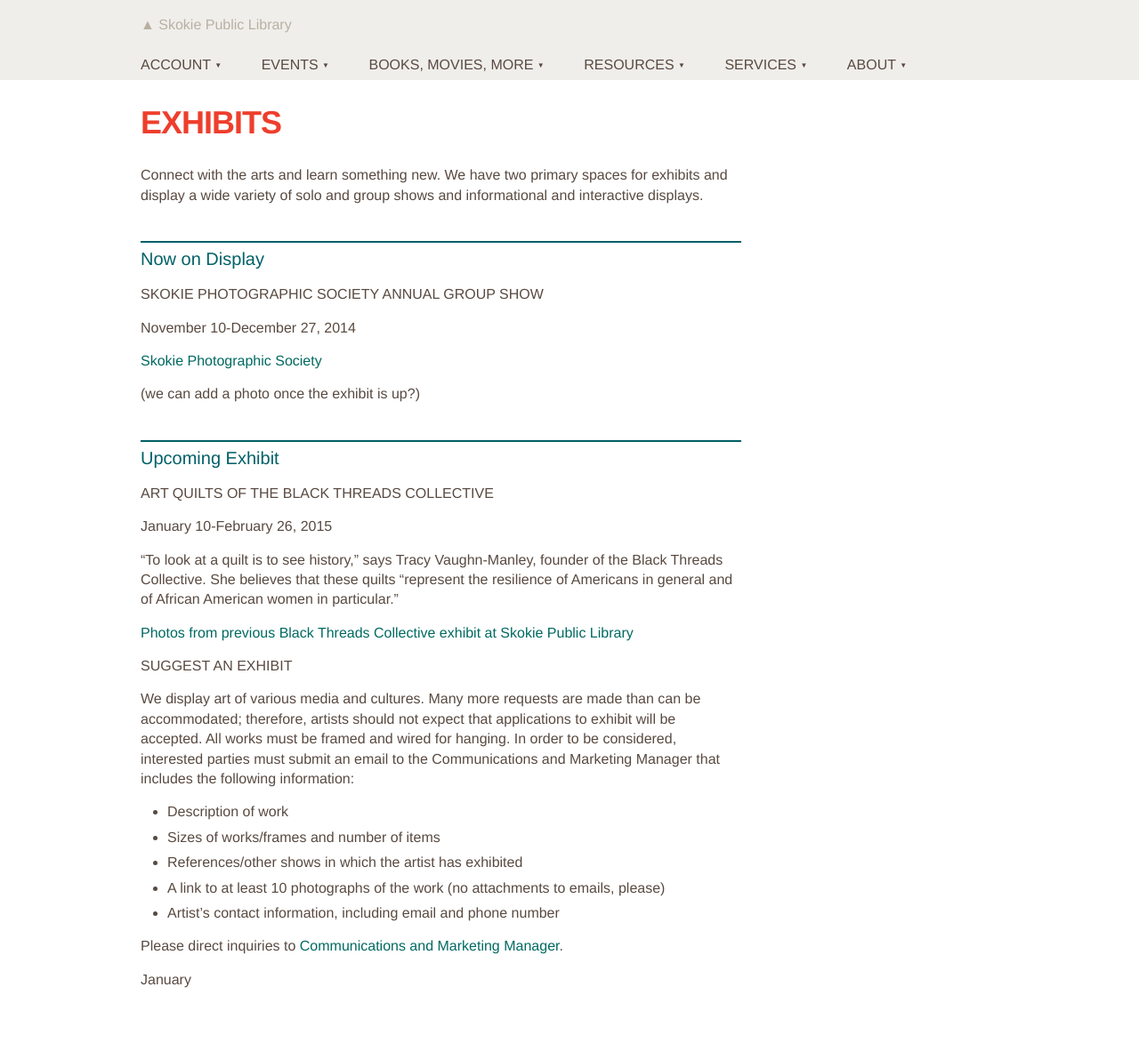
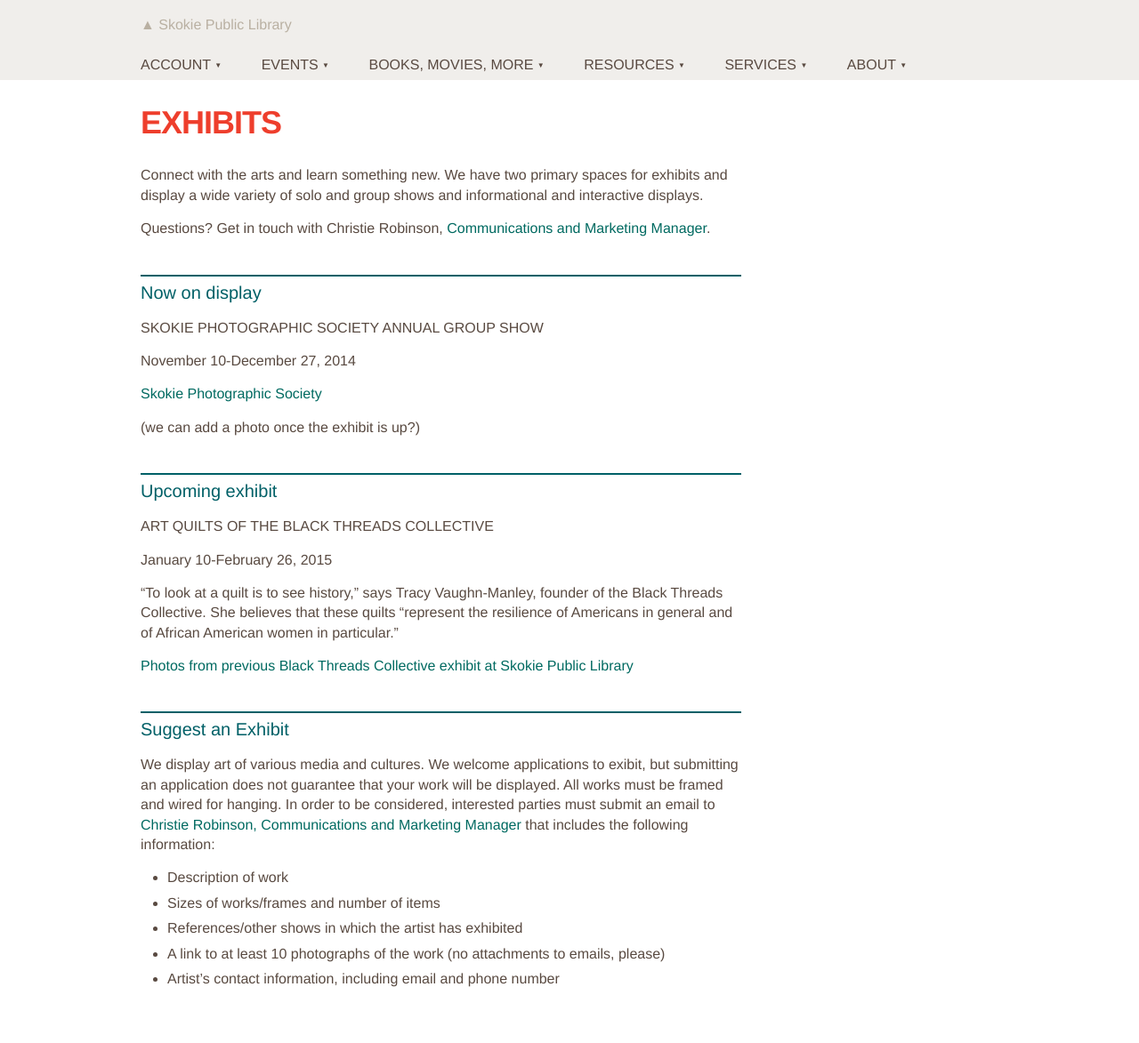
Before and after one commit to skokielibrary/spl-content, a Jekyll site: the page built from _content/christie/about--exhibits.markdown, in a window 1280 px wide. Shown: the whole page at 89% size. Built offline with Jekyll 4.4.1, drawn with Linux system fonts in a browser that asks for light colours.

Commit message:
worked on language about application

```diff
--- a/_content/christie/about--exhibits.markdown
+++ b/_content/christie/about--exhibits.markdown
@@ -6,7 +6,9 @@ published: true
 
 Connect with the arts and learn something new. We have two primary spaces for exhibits and display a wide variety of solo and group shows and informational and interactive displays.
 
-##Now on Display
+Questions? Get in touch with Christie Robinson, [Communications and Marketing Manager](crobinson@skokielibrary.info).
+
+##Now on display
 
 ###Skokie Photographic Society Annual Group Show
 
@@ -16,7 +18,7 @@ November 10-December 27, 2014
 
 (we can add a photo once the exhibit is up?)
 
-##Upcoming Exhibit
+##Upcoming exhibit
 
 ###Art Quilts of the Black Threads Collective
 
@@ -26,26 +28,12 @@ January 10-February 26, 2015
 
 [Photos from previous Black Threads Collective exhibit at Skokie Public Library](https://www.flickr.com/photos/skokiepl/sets/72157605946886715/)
 
-###Suggest an Exhibit
+##Suggest an Exhibit
 
-We display art of various media and cultures. Many more requests are made than can be accommodated; therefore, artists should not expect that applications to exhibit will be accepted. All works must be framed and wired for hanging. In order to be considered, interested parties must submit an email to the Communications and Marketing Manager that includes the following information:
+We display art of various media and cultures. We welcome applications to exibit, but submitting an application does not guarantee that your work will be displayed. All works must be framed and wired for hanging. In order to be considered, interested parties must submit an email to [Christie Robinson, Communications and Marketing Manager](crobinson@skokielibrary.info) that includes the following information:
 
 - Description of work
 - Sizes of works/frames and number of items
 - References/other shows in which the artist has exhibited
 - A link to at least 10 photographs of the work (no attachments to emails, please)
 - Artist's contact information, including email and phone number
-
-Please direct inquiries to [Communications and Marketing Manager](crobinson@skokielibrary.info).
-
-
-
-
-
-
-
-
-
-
-
-January
```
